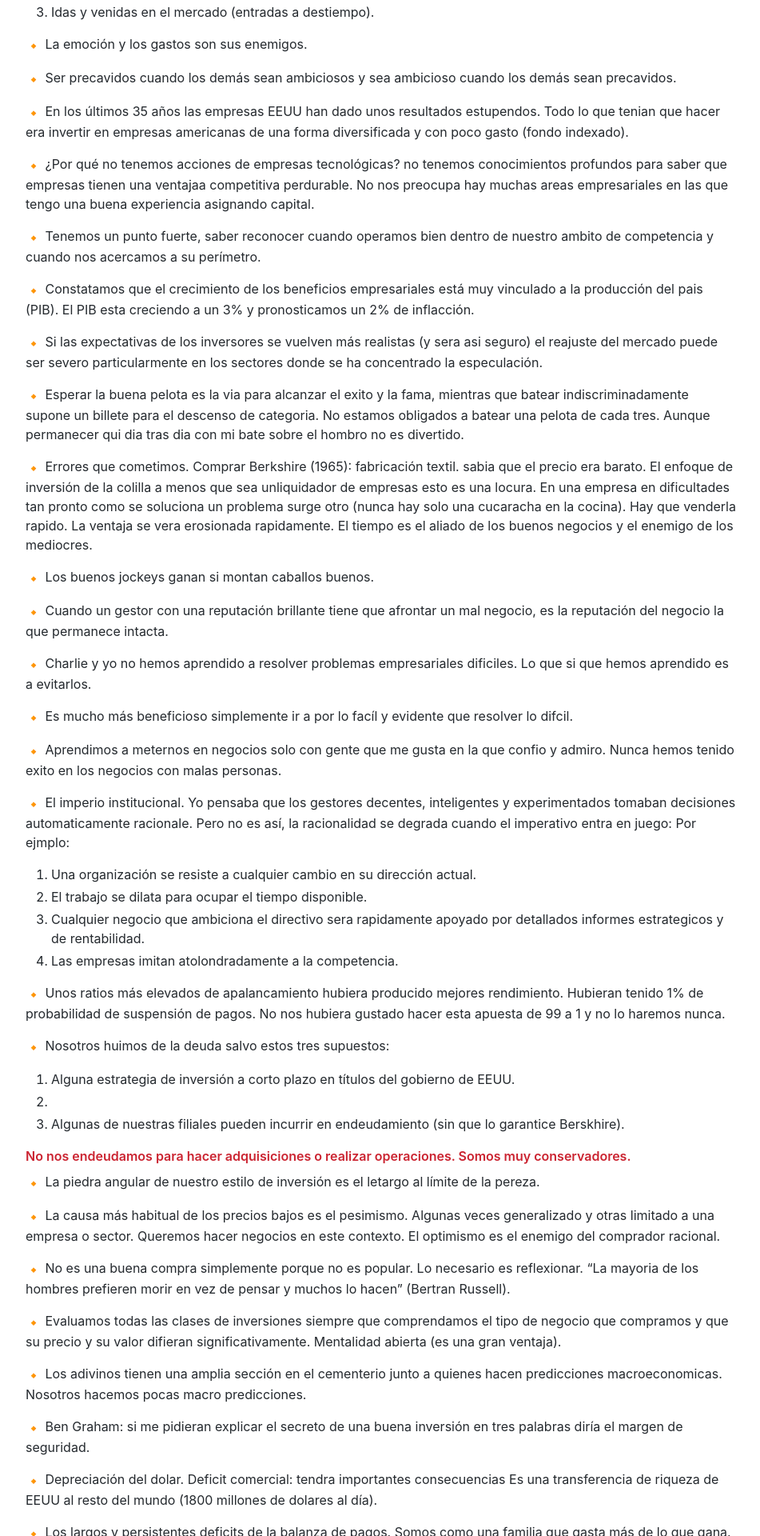
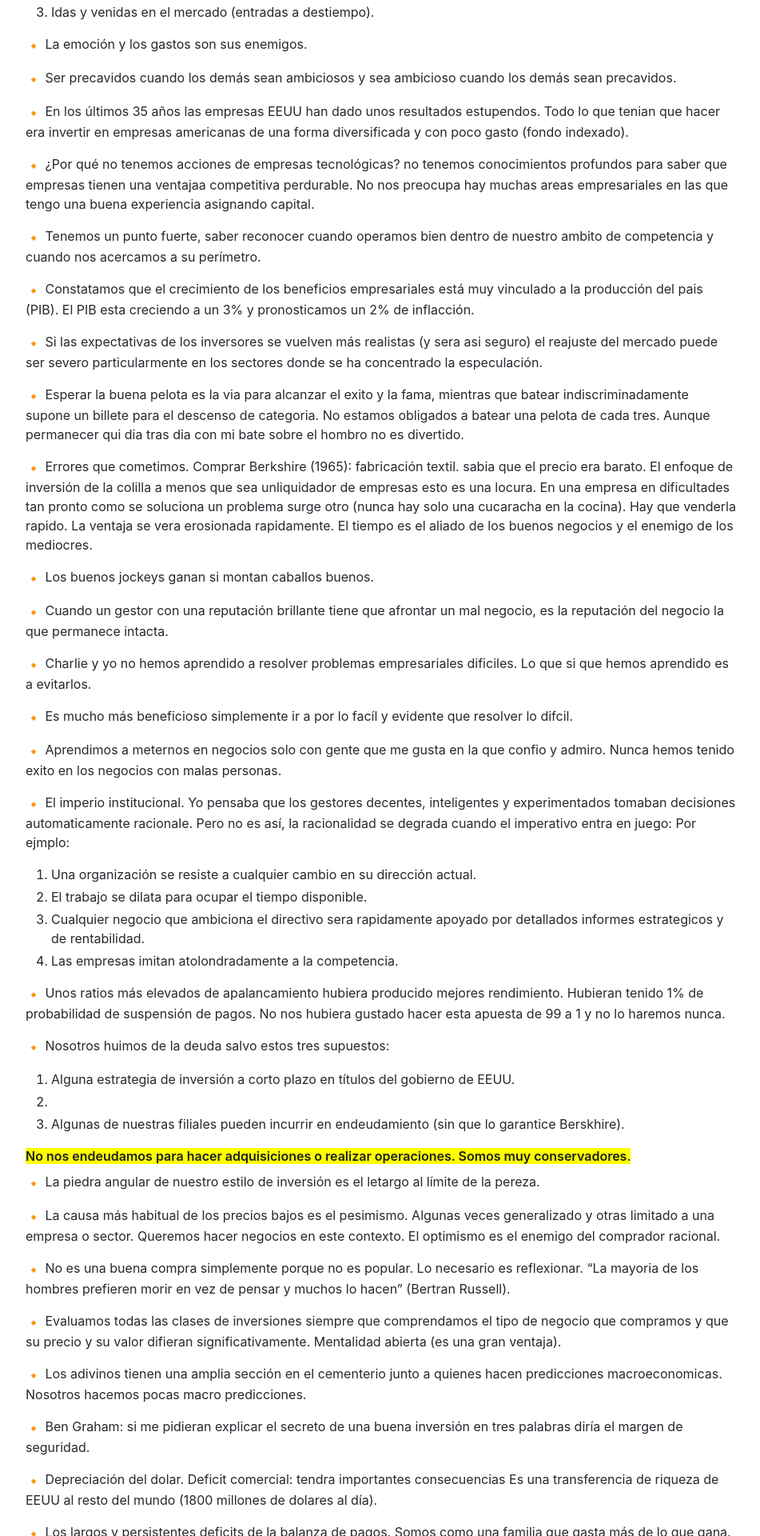
Before and after one commit to Akira3030/formacion, a Jekyll site: the page built from articulos/warrent-buffet-gobierno-empresas.md, in a window 1280 px wide. Shown: the part 4480-6400 px from the top of the page at 80% size, without its empty margins (163-1114 px from the left). Built offline with Jekyll 4.4.1, drawn with Linux system fonts in a browser that asks for light colours; emoji names are drawn with the system emoji font; our own code applies the rules of GitHub Pages for plain Markdown files.

Commit message:
Update warrent-buffet-gobierno-empresas.md

```diff
--- a/articulos/warrent-buffet-gobierno-empresas.md
+++ b/articulos/warrent-buffet-gobierno-empresas.md
@@ -179,7 +179,7 @@ Por ejmplo:
 1. Alguna estrategia de inversión a corto plazo en títulos del gobierno de EEUU.
 2.
 3. Algunas de nuestras filiales pueden incurrir en endeudamiento (sin que lo garantice Berskhire).
-<div class="text-red mb-2"><b>No nos endeudamos para hacer adquisiciones o realizar operaciones. Somos muy conservadores.</b></div>
+<div class="text-red mb-2"><b><mark>No nos endeudamos para hacer adquisiciones o realizar operaciones. Somos muy conservadores.</mark></b></div>
 
 :small_orange_diamond: La piedra angular de nuestro estilo de inversión es el letargo al límite de la pereza.
 
```
